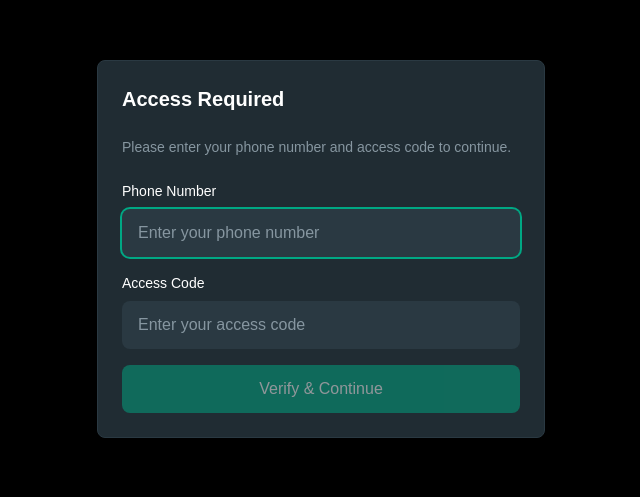
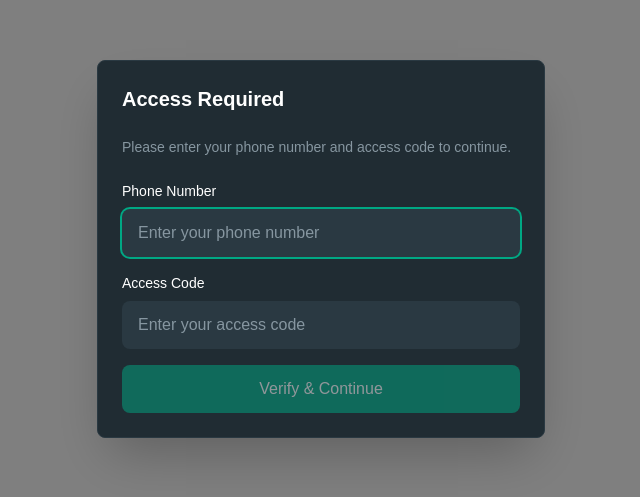
Before and after one commit to hariskhanweb/uniserved_chatbot, a Next.js app: page / in a window 1280 px wide. Shown: the part 151-648 px from the top of the page, without its empty margins (319-959 px from the left). Built offline with nearby package versions, Linux system fonts and the light colour scheme.

Commit message:
initial commit

```diff
--- a/components/AccessCodeModal.tsx
+++ b/components/AccessCodeModal.tsx
@@ -58,7 +58,7 @@ export default function AccessCodeModal({ isOpen, onVerify }: AccessCodeModalPro
   }
 
   return (
-    <div className="fixed inset-0 z-50 flex items-center justify-center bg-black bg-opacity-75 backdrop-blur-sm">
+    <div className="fixed inset-0 z-50 flex items-center justify-center bg-black/50 backdrop-blur-sm">
       <div className="bg-[#202C33] rounded-lg shadow-2xl w-full max-w-md mx-4 p-6 border border-[#2A3942]">
         <div className="mb-6">
           <h2 className="text-xl font-semibold text-white">Access Required</h2>
```
